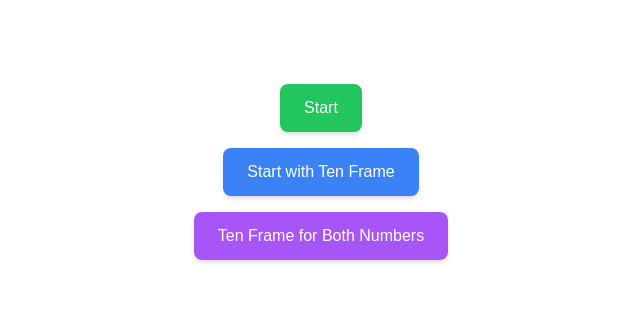
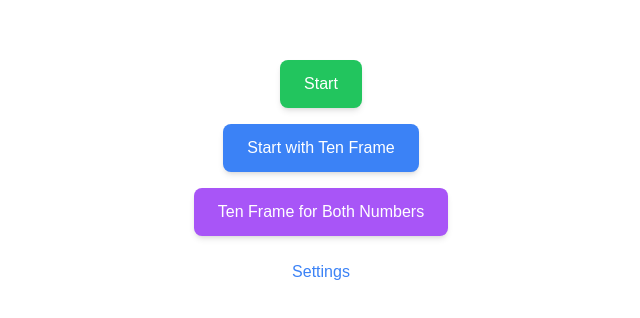
Before and after one commit to esniper/math-speed-drills, a Next.js app: page / in a window 1280 px wide. Shown: the part 228-546 px from the top of the page, without its empty margins (319-959 px from the left). Built offline with nearby package versions, Linux system fonts and the light colour scheme.

Commit message:
Add settings to the start screen

```diff
--- a/src/components/StartScreen/index.tsx
+++ b/src/components/StartScreen/index.tsx
@@ -1,3 +1,5 @@
+import Link from "next/link";
+
 interface StartScreenProps {
   onStart: (mode: "start" | "single" | "double") => void;
 }
@@ -23,6 +25,9 @@ export default function StartScreen({ onStart }: StartScreenProps) {
       >
         Ten Frame for Both Numbers
       </button>
+      <Link href="/settings" className="mt-2 text-blue-500 hover:underline">
+        Settings
+      </Link>
     </div>
   );
 }
```
